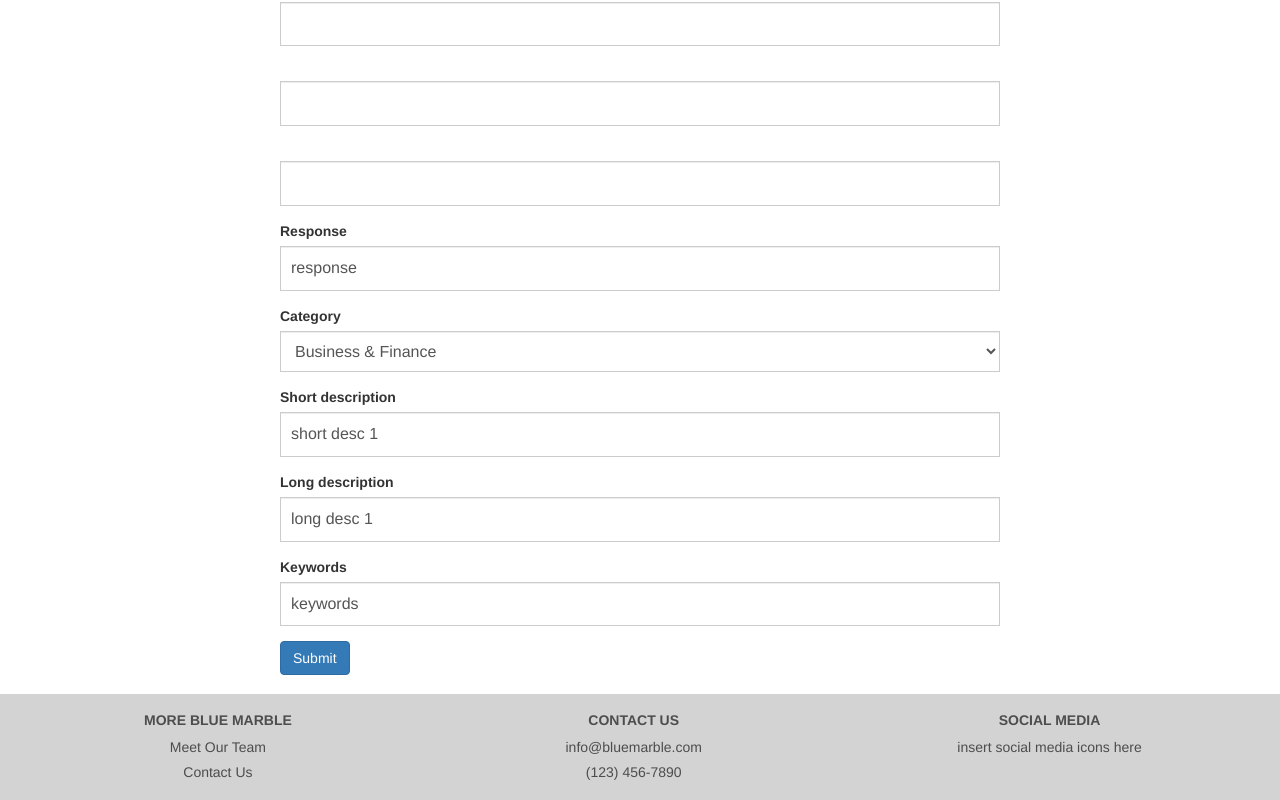
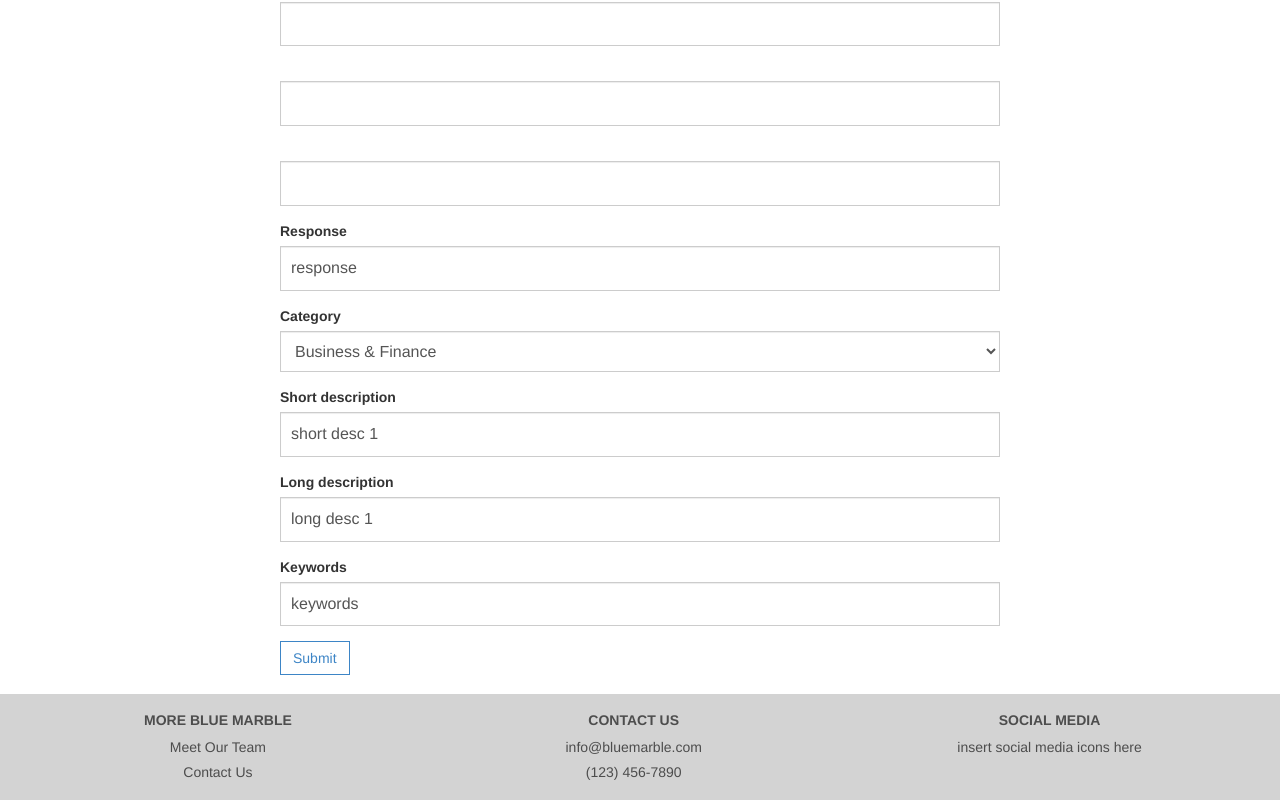
Before and after one commit to KathLevi/SE_Website, a React (Create React App) app: page /edit-skill/1 in a window 1280 px wide. Shown: the part 848-1648 px from the top of the page. Built offline with nearby package versions, Linux system fonts and the light colour scheme; sample sign-in values are in the browser's storage.

Commit message:
changed submit buttons to all be the same

```diff
--- a/package.json
+++ b/package.json
@@ -11,6 +11,7 @@
     "react-bootstrap": "^0.32.1",
     "react-dom": "^16.0.0",
     "react-hot-loader": "^4.1.0",
+    "react-icons": "^2.2.7",
     "react-onclickoutside": "^6.7.1",
     "react-router-dom": "^4.2.2",
     "react-scripts": "1.0.14",
@@ -25,6 +26,6 @@
     "react-hot-loader/babel"
   ],
   "devDependencies": {
-    "react-app-rewired": "^1.5.0"
+    "react-app-rewired": "^1.5.2"
   }
 }
--- a/src/components/form.js
+++ b/src/components/form.js
@@ -150,7 +150,7 @@ class Form extends React.Component {
             }
           })}
           {this.props.children}
-          <button className="btn btn-primary form-submit" type="submit">
+          <button className="btn btn-primary form-submit emptyBtn" type="submit">
             Submit
           </button>
         </form>
```
Also changed, not shown: 1 other file (tests, documents, lock files or other folders).
